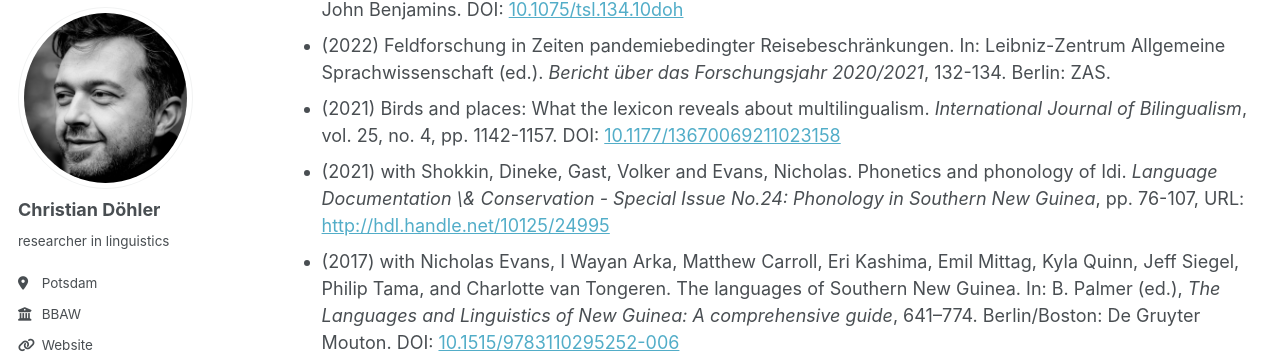
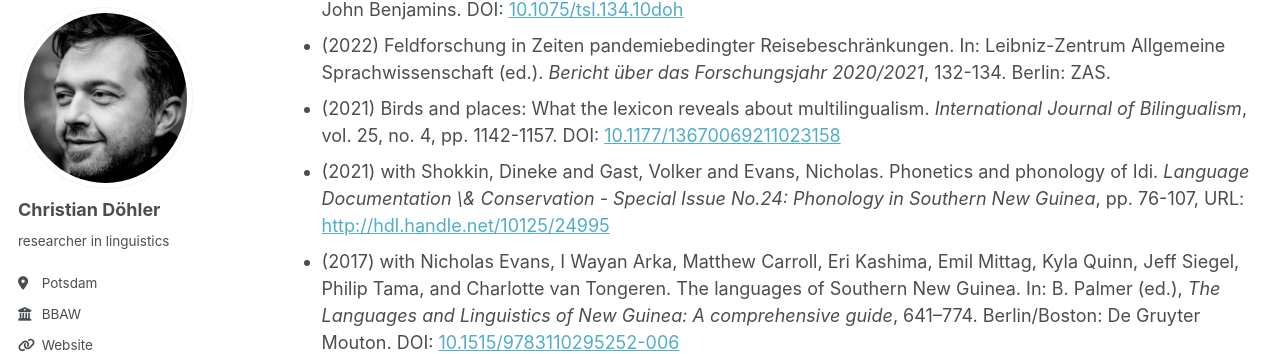
Before and after one commit to chrdoe/chrdoe.github.io, a Jekyll site: the page built from _pages/publications.md, in a window 1280 px wide and 900 px high, scrolled down 1164 px. Shown: the part 99-453 px from the top of the window. Built offline with Jekyll 4.4.1, drawn with Linux system fonts in a browser that asks for light colours; some web fonts are replaced.

Commit message:
Update publications.md

```diff
--- a/_pages/publications.md
+++ b/_pages/publications.md
@@ -31,7 +31,7 @@ Articles & chapters
 * (2022) Expressions of directed caused accompanied motion in Komnzo. In: Margetts, A., B. Hellwig, S. Riesberg (eds.), *The expression of caused accompanied motion events*, 273--300. Amsterdam/Philadelphia: John Benjamins. DOI: [10.1075/tsl.134.10doh](https://doi.org/10.1075/tsl.134.10doh)
 * (2022) Feldforschung in Zeiten pandemiebedingter Reisebeschränkungen. In: Leibniz-Zentrum Allgemeine Sprachwissenschaft (ed.). *Bericht über das Forschungsjahr 2020/2021*, 132-134. Berlin: ZAS.
 * (2021) Birds and places: What the lexicon reveals about multilingualism. *International Journal of Bilingualism*, vol. 25, no. 4, pp. 1142-1157. DOI: [10.1177/13670069211023158](https://doi.org/10.1177/13670069211023158)
-* (2021) with Shokkin, Dineke, Gast, Volker and Evans, Nicholas. Phonetics and phonology of Idi. *Language Documentation \& Conservation - Special Issue No.24: Phonology in Southern New Guinea*, pp. 76-107, URL: [http://hdl.handle.net/10125/24995](http://hdl.handle.net/10125/24995)
+* (2021) with Shokkin, Dineke and Gast, Volker and Evans, Nicholas. Phonetics and phonology of Idi. *Language Documentation \& Conservation - Special Issue No.24: Phonology in Southern New Guinea*, pp. 76-107, URL: [http://hdl.handle.net/10125/24995](http://hdl.handle.net/10125/24995)
 * (2017) with Nicholas Evans, I Wayan Arka, Matthew Carroll, Eri Kashima, Emil Mittag, Kyla Quinn, Jeff Siegel, Philip Tama, and Charlotte van Tongeren. The languages of Southern New Guinea. In: B. Palmer (ed.), *The Languages and Linguistics of New Guinea: A comprehensive guide*, 641--774. Berlin/Boston: De Gruyter Mouton. DOI: [10.1515/9783110295252-006](https://doi.org/10.1515/9783110295252-006})
 * (2012) A review of ''Grummitt & Masters (2012) *Survey of the Tonda Sub-Group of Languages*'', Zenodo. DOI: [10.5281/zenodo.1404752](http://doi.org/10.5281/zenodo.1404752)
 
```
